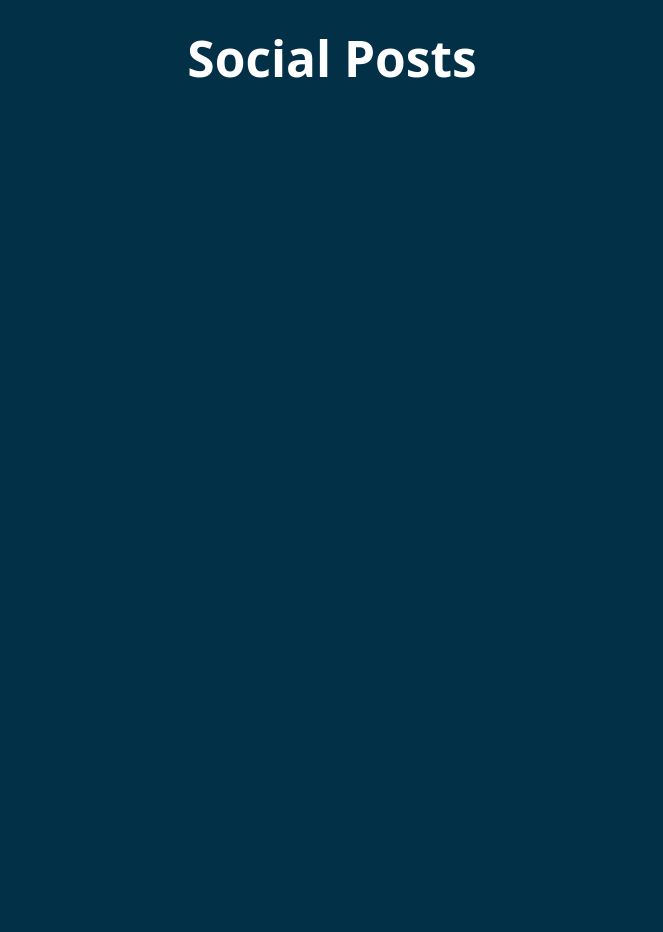
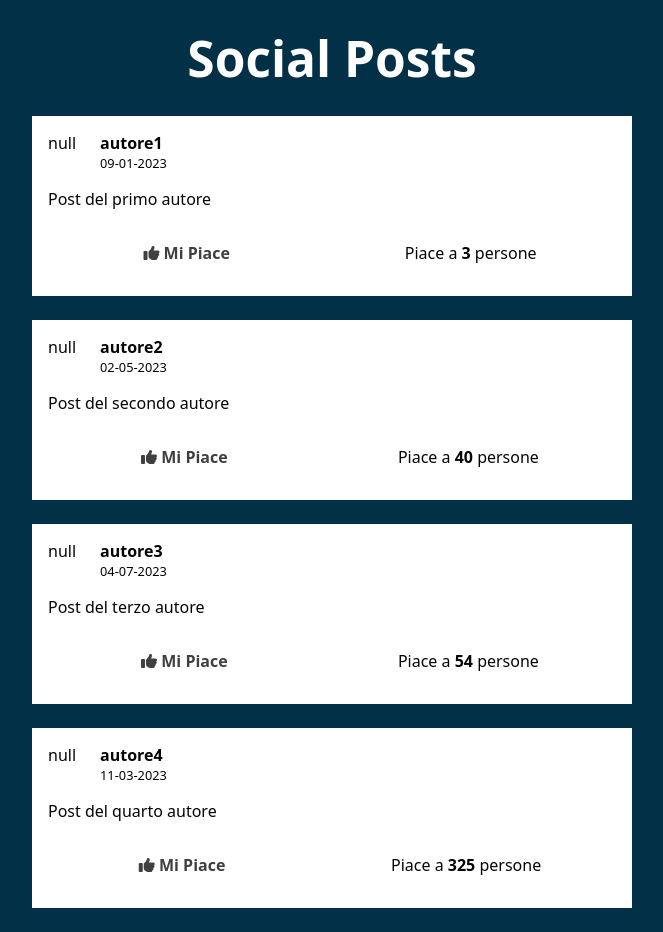
Before and after one commit to matteoNapoli42/js-social-posts, a plain HTML site: page index.html in a window 1280 px wide. Shown: the whole page, without its empty margins (308-971 px from the left). Before the commit the page ends 800 px from the top, so only its background shows below. Drawn offline with Linux system fonts and the light colour scheme.

Commit message:
finished milestone 2

```diff
--- a/assets/js/main.js
+++ b/assets/js/main.js
@@ -31,33 +31,36 @@ Buon divertimento e buon weekend! Confermate lettura come al solito!
 
 const container = document.getElementById("container");
 
+const likedPosts = [3,4];
 const posts = [
         {
             "id" : 1,
             "nomeAutore" : "autore1",
-            "fotoAutore" : "",
+            "fotoAutore" : null,
             "data" : "09-01-2023",
             "text" : "Post del primo autore",
             "likes" :  3,
+            "image" : ""
         },
 
         {
             "id" : 2,
             "nomeAutore" : "autore2",
-            "fotoAutore" : "",
+            "fotoAutore" : null,
             "data" : "02-05-2023",
             "text" : "Post del secondo autore",
             "likes" :  40,
+            "image" : ""
         },
 
         {
             "id" : 3,
             "nomeAutore" : "autore3",
-            "fotoAutore" : "",
+            "fotoAutore" : null,
             "data" : "04-07-2023",
             "text" : "Post del terzo autore",
             "likes" :  54,
-
+            "image" : ""
         },
 
         {
@@ -67,6 +70,7 @@ const posts = [
             "data" : "11-03-2023",
             "text" : "Post del quarto autore",
             "likes" :  325,
+            "image" : ""
 
         },
     ]
@@ -76,3 +80,38 @@ const posts = [
         const post=posts[i];
         container.innerHTML += generatePost(post);
     }
+
+    function generatePost(element){
+        const toPost = element;
+        return `
+        <div class="post">
+            <div class="post__header">
+                <div class="post-meta">
+                    <div class="post-meta__icon">
+                        ${toPost.fotoAutore}
+                    </div>
+                    <div class="post-meta__data">
+                        <div class="post-meta__author">${toPost.nomeAutore}</div>
+                        <div class="post-meta__time">${toPost.data}</div>
+                    </div>
+                </div>
+            </div>
+            <div class="post__text">${toPost.text}</div>
+            <div class="post__image">
+                ${toPost.image}
+            </div>
+            <div class="post__footer">
+                <div class="likes js-likes">
+                    <div class="likes__cta">
+                        <a class="like-button  js-like-button" href="#" data-postid="1">
+                            <i class="like-button__icon fas fa-thumbs-up" aria-hidden="true"></i>
+                            <span class="like-button__label">Mi Piace</span>
+                        </a>
+                    </div>
+                    <div class="likes__counter">
+                        Piace a <b id="like-counter-1" class="js-likes-counter">${toPost.likes}</b> persone
+                    </div>
+                </div>
+            </div>
+        </div>`;
+    }
```
Also changed, not shown: index.html (+1 -1 lines).
